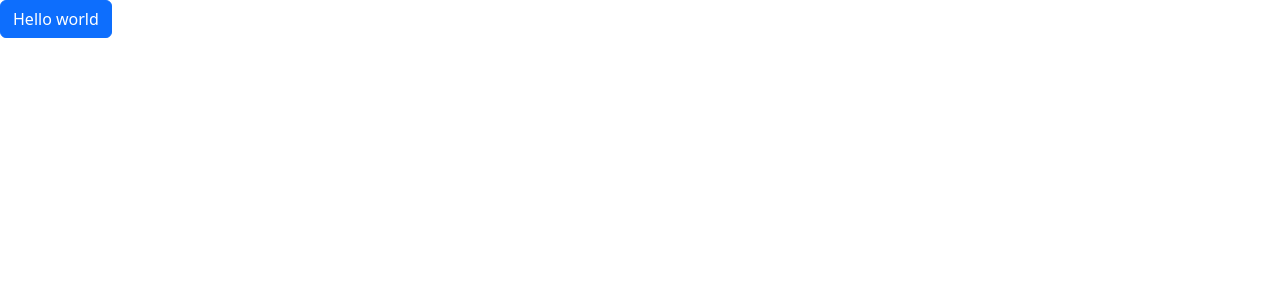
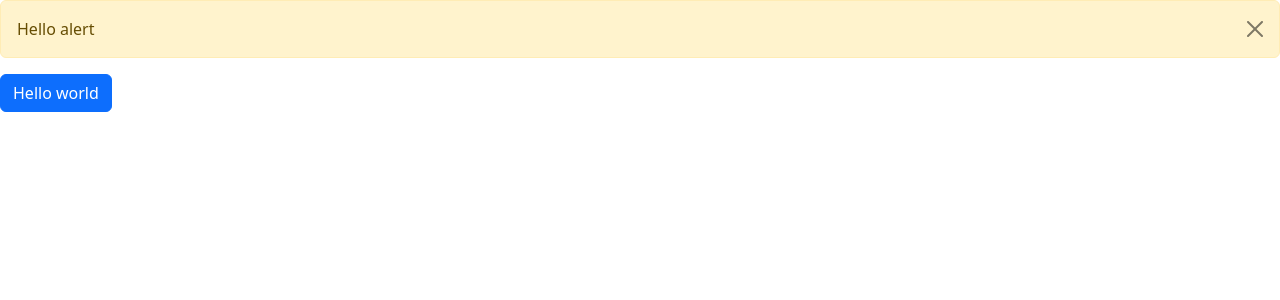
Before and after one commit to hungnq1310/webgame, a React (Vite) app: page / in a window 1280 px wide. Both pictures are taken after a click on the button "Hello world". Shown: the top 300 px of the page. Built offline with nearby package versions, Linux system fonts and the light colour scheme.

Commit message:
alert practice: state change, local variable, hidden button, onclick onclose

```diff
--- a/src/App.tsx
+++ b/src/App.tsx
@@ -49,14 +49,26 @@ import ListGroup from './components/ListGroup';
 
 function App() {
 
-  const handleClick = (event: React.MouseEvent) => {
-    console.log(event);
+  // const handleClick = (event: React.MouseEvent) => {
+  //   console.log(event);
+  // }
+
+  // return (
+  //   // <div><Alert text='Hello World'/></div> // this is urgly
+  //   <div>
+  //     <Button onHanldeClick={(event: React.MouseEvent) => handleClick(event)}>
+  //       Hello <span> world </span>
+  //     </Button>
+  //   </div>
+  // );
+
+  const onAlertClick = () => {
+    console.log('Alert clicked');
   }
 
   return (
-    // <div><Alert text='Hello World'/></div> // this is urgly
     <div>
-      <Button onHanldeClick={(event: React.MouseEvent) => handleClick(event)}>
+      <Button onAlertClick={onAlertClick} color='primary'>
         Hello <span> world </span>
       </Button>
     </div>
--- a/src/components/Alert.tsx
+++ b/src/components/Alert.tsx
@@ -1,14 +1,19 @@
-import React, { ReactNode } from 'react'
+import React, { Fragment, ReactNode } from 'react'
 
 
 interface AlertProps {
     // text: string; // not good practice
     children: ReactNode;
+    onClose: () => void; //close alert
 }
 
-const Alert = ( {children} : AlertProps) => {
+const Alert = ( {children, onClose} : AlertProps) => {
   return (
-    <div className='alert alert-primary'>{children}</div>
+    // <div className='alert alert-primary'>{children}</div>
+    <div className="alert alert-warning alert-dismissible fade show" role="alert">
+        {children}
+        <button type="button" className="btn-close" data-bs-dismiss="alert" aria-label="Close" onClick={onClose}></button>
+    </div>
   )
 }
 
--- a/src/components/Button.tsx
+++ b/src/components/Button.tsx
@@ -1,20 +1,57 @@
 import React from 'react'
+import Alert from "./Alert";
+import { useState } from "react";
 
 interface ButtonProps {
     // text: string; // not good practice
     children: React.ReactNode;
-    onHanldeClick: (event: React.MouseEvent) => void;
+    // onHanldeClick: (event: React.MouseEvent) => void;
+    onAlertClick: () => void;
     // color: string; // how about set range
     color?: 'primary' | 'secondary' | 'success' | 'danger' | 'warning' | 'info' | 'light' | 'dark';
 }
 
 
-const Button = ( { children, onHanldeClick, color = 'primary' }: ButtonProps ) => {
-  return (
-    <div>
-      <button className={'btn btn-' + color} onClick={onHanldeClick} >{children}</button>
-    </div>
-  )
+// const Button = ( { children, onHanldeClick, color = 'primary' }: ButtonProps ) => {
+//   return (
+//     <div>
+//       <button className={'btn btn-' + color} onClick={onHanldeClick}>{children}</button>
+//     </div>
+//   )
+// }
+
+const Button = ( { children, onAlertClick, color = 'primary' }: ButtonProps ) => {
+
+    //define state
+    const [arlertVisible, setAlert] = useState(false);
+
+    // set state
+    const getAlert = (arlertVisible: boolean) => {
+        if (arlertVisible) {
+            return (
+                // close alert (button hidden)
+                <Alert onClose={() => setAlert(false)}>
+                    Hello <span> alert </span>
+                </Alert>
+            )
+        }
+        return null;
+    }
+
+    // event handling
+
+
+    return (
+        <div>
+        {getAlert(arlertVisible)}
+        <button className={'btn btn-' + color} onClick={
+            () => {
+                onAlertClick();
+                setAlert(true);
+            }
+        }>{children}</button>
+        </div>
+    )
 }
 
 export default Button
```
